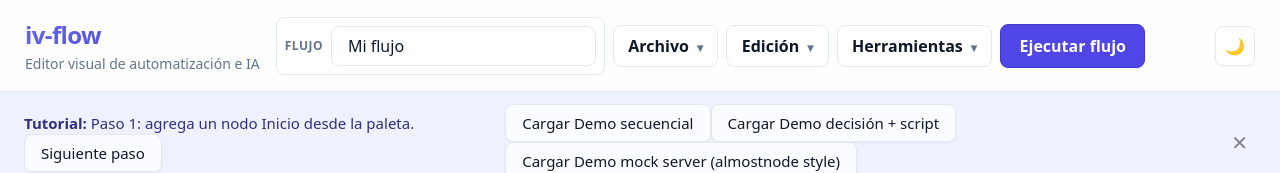
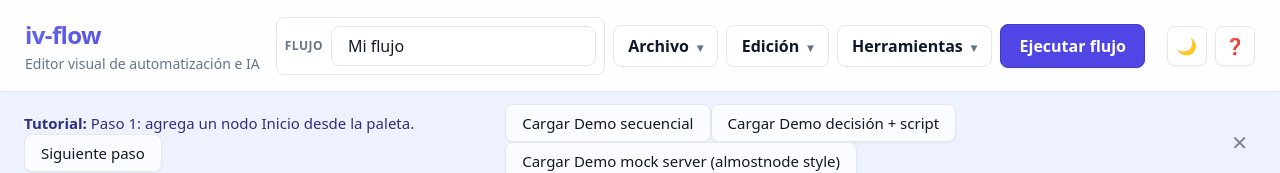
Before and after one commit to Erredebe/flow-gen, an Angular app: page / in a window 1280 px wide. Shown: the top 173 px of the page. Built offline with nearby package versions, Linux system fonts and the light colour scheme.

Commit message:
feat: establish core application shell with flow editor, header, and initial state management.

```diff
--- a/src/app/app.component.css
+++ b/src/app/app.component.css
@@ -166,11 +166,14 @@
   font-weight: 700;
 }
 
-.theme-toggle {
-  margin-left: auto;
+.theme-toggle, .help-toggle {
   width: 2.5rem;
   height: 2.5rem;
   padding: 0;
+}
+
+.theme-toggle {
+  margin-left: auto;
 }
 
 /* Forms & Buttons */
--- a/src/app/app.component.html
+++ b/src/app/app.component.html
@@ -23,7 +23,8 @@
     (togglePanelSwapMode)="togglePanelSwapMode()"
     (nextTutorialStep)="nextTutorialStep()"
     (loadDemo)="loadDemo($event)"
-    (closeTutorial)="closeTutorial()" />
+    (closeTutorial)="closeTutorial()"
+    (openTutorial)="reopenTutorial()" />
 
   <app-flow-workspace
     [templates]="templates"
--- a/src/app/app.component.ts
+++ b/src/app/app.component.ts
@@ -633,6 +633,12 @@ export class AppComponent {
     localStorage.setItem('iv-flow-tutorial-hidden', 'true');
   }
 
+  reopenTutorial(): void {
+    this.showTutorial = true;
+    this.tutorialStep = 0;
+    localStorage.setItem('iv-flow-tutorial-hidden', 'false');
+  }
+
   undo(): void {
     const snapshot = this.history.pop();
     if (!snapshot) {
--- a/src/app/components/app-header.component.html
+++ b/src/app/components/app-header.component.html
@@ -54,6 +54,10 @@
     <button class="theme-toggle" type="button" (click)="toggleDarkMode.emit()" [attr.aria-label]="darkMode ? 'Cambiar a modo claro' : 'Cambiar a modo oscuro'">
       {{ darkMode ? '☀️' : '🌙' }}
     </button>
+
+    <button class="help-toggle" type="button" (click)="openTutorial.emit()" title="Ver tutorial de nuevo" aria-label="Ver tutorial de nuevo">
+      ❓
+    </button>
   </div>
 </header>
 
--- a/src/app/components/app-header.component.ts
+++ b/src/app/components/app-header.component.ts
@@ -36,4 +36,5 @@ export class AppHeaderComponent {
   @Output() nextTutorialStep = new EventEmitter<void>();
   @Output() loadDemo = new EventEmitter<number>();
   @Output() closeTutorial = new EventEmitter<void>();
+  @Output() openTutorial = new EventEmitter<void>();
 }
```
